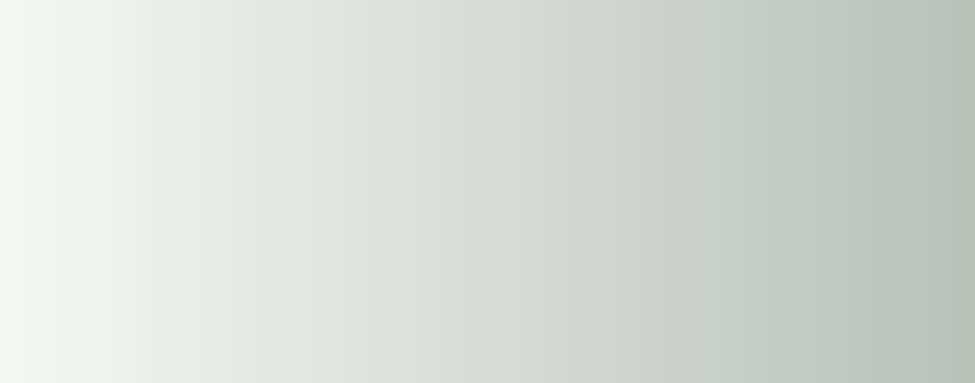
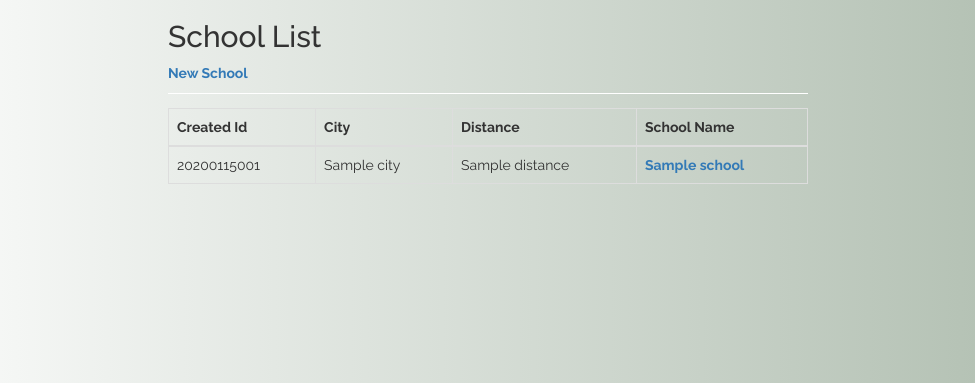
Before and after one commit to alaivon/bmi_practice, a Rails app: page /schools in a window 1280 px wide. Shown: the part 52-435 px from the top of the page, without its empty margins (152-1127 px from the left). Run offline with Rails 7, Linux system fonts and the light colour scheme; tables that the repository leaves empty hold one stand-in row (values such as "Sample post"); style sheets or scripts are compiled from the project's sources; some libraries are stand-ins or nearby versions.

Commit message:
Style school index & show pages

```diff
--- a/app/assets/stylesheets/schools.scss
+++ b/app/assets/stylesheets/schools.scss
@@ -1,3 +1,62 @@
 // Place all the styles related to the schools controller here.
 // They will automatically be included in application.css.
 // You can use Sass (SCSS) here: http://sass-lang.com/
+
+$white: #FFFFFF;
+$highlight: #d2674e;
+$dark: #22292e;
+$light: #EDEFF5;
+$border: #E9E9E9;
+$inside: #f5f5dc;
+
+
+#table {
+	width: 50%;
+	margin: 0 auto 0 auto;
+		hr {
+			width: 100%;
+			display: block;
+			height: 2px;
+			border-top: 1px solid $white;
+			margin: 1rem 0 0;
+			padding-bottom: 1rem;
+			padding-top: 0.2rem;
+		}
+		a {
+			font-weight: 700;
+			text-decoration: none;
+			&:hover {
+				font-size: 15px;
+				color: $inside;
+			}
+		}
+
+}
+
+#show {
+	width: 30%;
+	margin: 0 auto 0 auto;
+		h2 {
+			float: left;
+		}
+		hr {
+			width: 100%;
+			display: block;
+			height: 2px;
+			border-top: 1px solid $white;
+			margin: 1rem 0 0;
+			padding-bottom: 1rem;
+			padding-top: 0.2rem;
+		}
+		a {
+			font-weight: 700;
+			text-decoration: none;
+			float: right;
+			color: lighten($dark, 20%);
+			&:hover {
+				font-size: 15px;
+				color: $inside;
+			}
+		}
+
+}
--- a/app/controllers/schools_controller.rb
+++ b/app/controllers/schools_controller.rb
@@ -3,7 +3,7 @@ class SchoolsController < ApplicationController
 	before_action :find_school, only: [:edit, :update, :show, :destroy]
 
 	def index
-		@school = School.all
+		@schools = School.all
 	end
 
 	def new
--- a/app/helpers/application_helper.rb
+++ b/app/helpers/application_helper.rb
@@ -17,4 +17,8 @@ module ApplicationHelper
     alerts.join("\n").html_safe
   end
 
+  def serial_no(school, i=0)
+    school.created_on.strftime("%Y%m%d") +  sprintf('%03d',i+1).to_s
+  end
+
 end
--- a/app/views/schools/index.html.erb
+++ b/app/views/schools/index.html.erb
@@ -0,0 +1,30 @@
+<div id="table">
+
+	<h2>School List</h2>
+	<%= link_to "New School", new_school_path  %>
+	<hr>
+	<table class="table table-bordered">
+		<thead>
+			<tr>
+				<th>Created Id</th>
+				<th>City</th>
+				<th>Distance</th>
+				<th>School Name</th>
+			</tr>
+		</thead>
+
+		<tbody>
+			<% @schools.each_with_index do |school, i| %>
+				<tr>
+					<td><%= serial_no(school,i) %></td>
+					<td><%= school.city.name %></td>
+					<td><%= school.distance.name %></td>
+					<td><%= link_to school.name, school %></td>
+				</tr>
+			<% end %>
+		</tbody>
+
+	</table>
+
+
+</div>
```
Also changed, not shown: app/views/schools/show.html.erb (+13 -0 lines).
